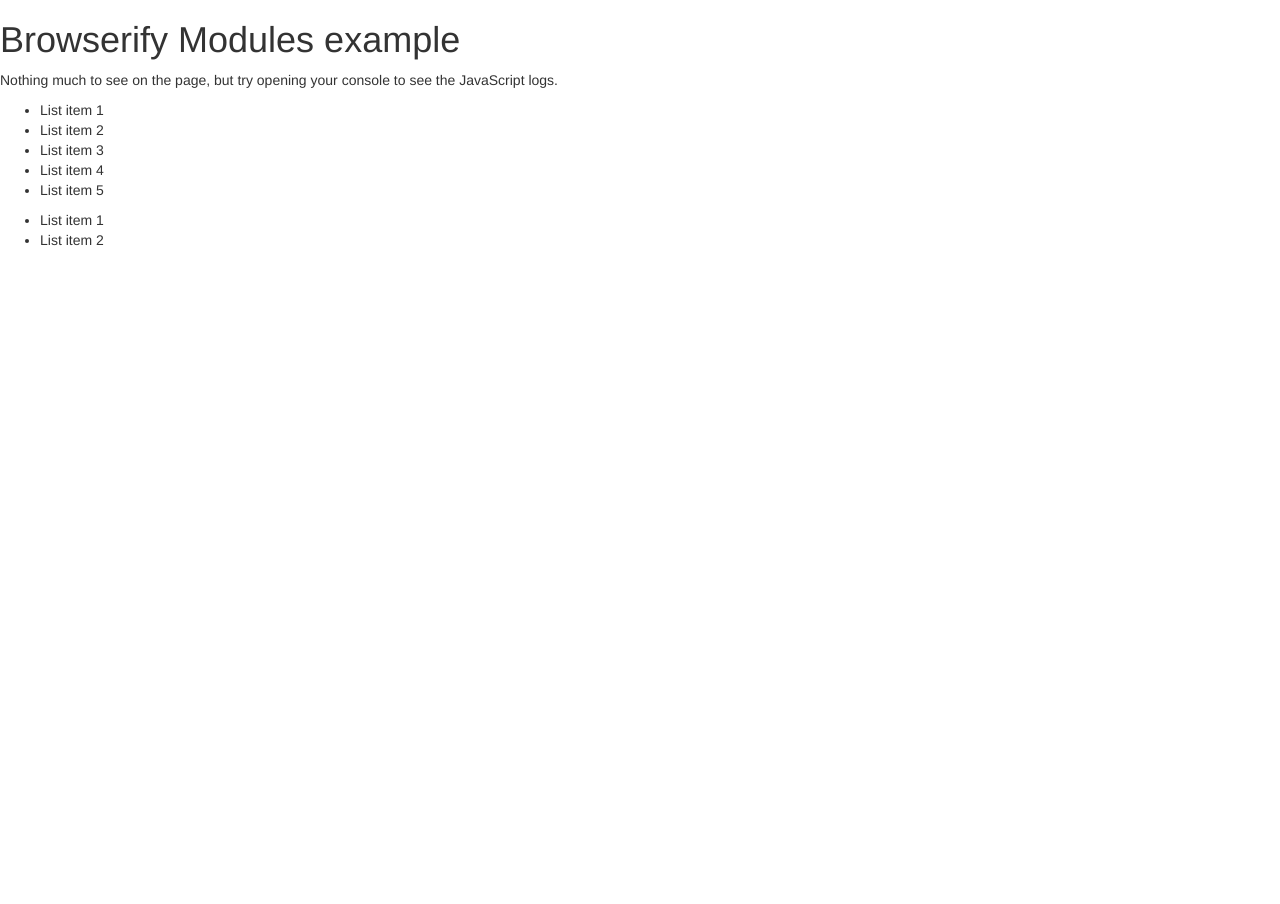
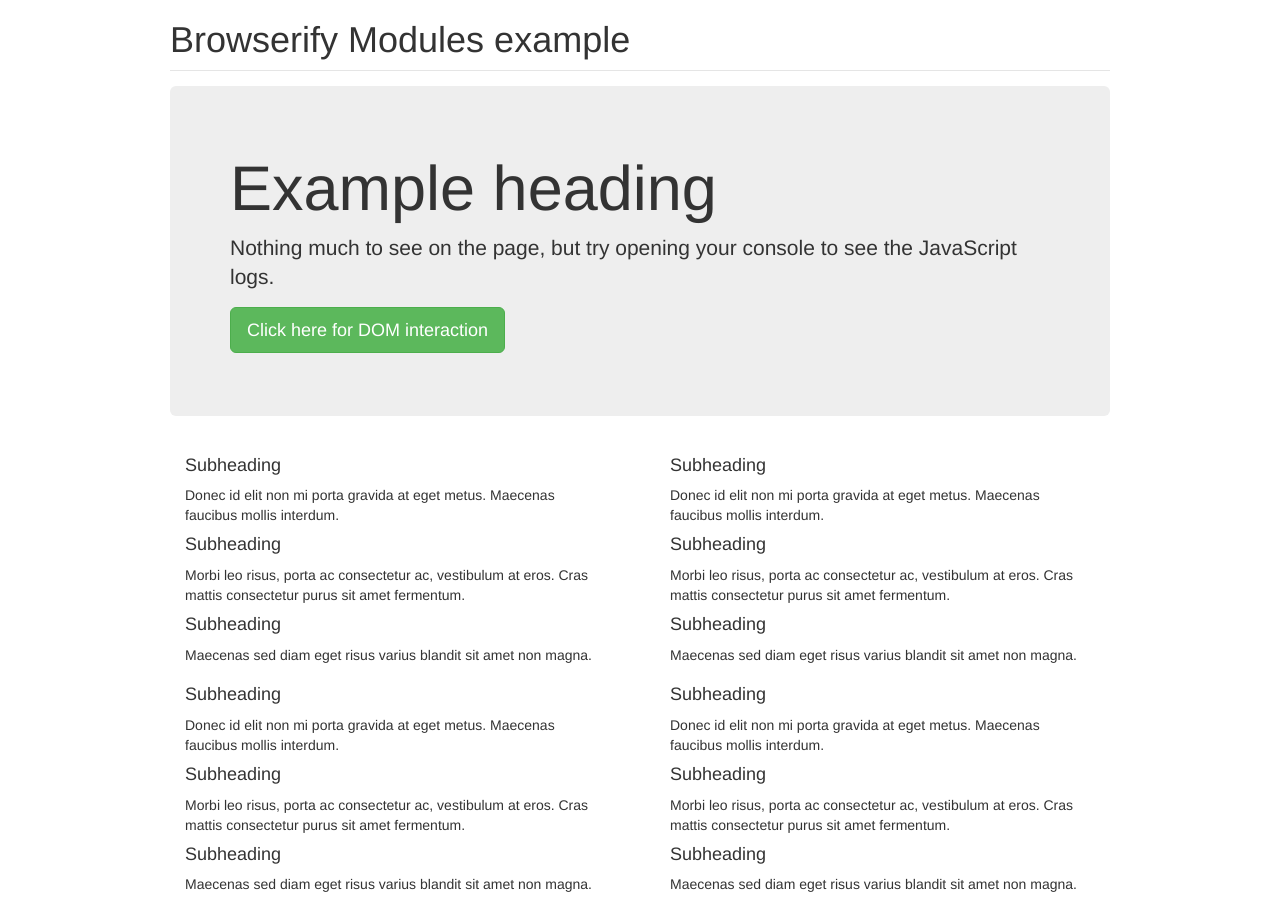
Before and after one commit to Nooshu/browserify-module-boilerplate, a website with bundled scripts: page src/index.html in a window 1280 px wide. Before the commit the page ends 800 px from the top, so only its background shows below. Built offline with nearby package versions, Linux system fonts and the light colour scheme.

Commit message:
Added a small example, updated the readme for the repo

```diff
--- a/src/index.html
+++ b/src/index.html
@@ -4,23 +4,104 @@
     <meta charset="UTF-8">
     <title>Browserify Modules Sample Page</title>
     <link rel="stylesheet" href="https://maxcdn.bootstrapcdn.com/bootstrap/3.3.7/css/bootstrap.min.css" integrity="sha384-BVYiiSIFeK1dGmJRAkycuHAHRg32OmUcww7on3RYdg4Va+PmSTsz/K68vbdEjh4u" crossorigin="anonymous">
+    <style>
+        .container {
+            margin: 0 auto;
+            max-width: 970px;
+        }
+        .header {
+            border-bottom: 1px solid #e5e5e5;
+            margin-bottom: 15px;
+        }
+        .row-padded .col-lg-6 {
+            padding-left: 30px;
+            padding-right: 30px;
+        }
+        h4 {
+            transition: transform 0.2s;
+            transform-origin: 0 0;
+        }
+        .modified h4 {
+            transform: scale(1.6) rotate(-10deg);
+            display: inline-block;
+        }
+    </style>
 </head>
 <body>
-    <h1>Browserify Modules example</h1>
-    <p>Nothing much to see on the page, but try opening your console to see the JavaScript logs.</p>
+    <div class="container">
+        <div class="header clearfix">
+            <h1>Browserify Modules example</h1>
+        </div>
 
-    <ul class="sample-module-1__list" data-behavior="js-module-hook">
-        <li>List item 1</li>
-        <li>List item 2</li>
-        <li>List item 3</li>
-        <li>List item 4</li>
-        <li>List item 5</li>
-    </ul>
+        <div class="jumbotron">
+            <h1>Example heading</h1>
+            <p class="lead">Nothing much to see on the page, but try opening your console to see the JavaScript logs.</p>
+            <p><a class="btn btn-lg btn-success" href="#" role="button" data-behavior="js-animation-trigger">Click here for DOM interaction</a></p>
+        </div>
 
-    <ul class="sample-module-1__list" data-behavior="js-module-hook">
-        <li>List item 1</li>
-        <li>List item 2</li>
-    </ul>
+        <div class="row row-padded" data-behavior="js-animate">
+            <div class="col-lg-6">
+                <h4>Subheading</h4>
+                <p>Donec id elit non mi porta gravida at eget metus. Maecenas faucibus mollis interdum.</p>
+
+                <h4>Subheading</h4>
+                <p>Morbi leo risus, porta ac consectetur ac, vestibulum at eros. Cras mattis consectetur purus sit amet fermentum.</p>
+
+                <h4>Subheading</h4>
+                <p>Maecenas sed diam eget risus varius blandit sit amet non magna.</p>
+            </div>
+
+            <div class="col-lg-6">
+                <h4>Subheading</h4>
+                <p>Donec id elit non mi porta gravida at eget metus. Maecenas faucibus mollis interdum.</p>
+
+                <h4>Subheading</h4>
+                <p>Morbi leo risus, porta ac consectetur ac, vestibulum at eros. Cras mattis consectetur purus sit amet fermentum.</p>
+
+                <h4>Subheading</h4>
+                <p>Maecenas sed diam eget risus varius blandit sit amet non magna.</p>
+            </div>
+
+            <div class="col-lg-6">
+                <h4>Subheading</h4>
+                <p>Donec id elit non mi porta gravida at eget metus. Maecenas faucibus mollis interdum.</p>
+
+                <h4>Subheading</h4>
+                <p>Morbi leo risus, porta ac consectetur ac, vestibulum at eros. Cras mattis consectetur purus sit amet fermentum.</p>
+
+                <h4>Subheading</h4>
+                <p>Maecenas sed diam eget risus varius blandit sit amet non magna.</p>
+            </div>
+
+            <div class="col-lg-6">
+                <h4>Subheading</h4>
+                <p>Donec id elit non mi porta gravida at eget metus. Maecenas faucibus mollis interdum.</p>
+
+                <h4>Subheading</h4>
+                <p>Morbi leo risus, porta ac consectetur ac, vestibulum at eros. Cras mattis consectetur purus sit amet fermentum.</p>
+
+                <h4>Subheading</h4>
+                <p>Maecenas sed diam eget risus varius blandit sit amet non magna.</p>
+            </div>
+        </div>
+
+
+            <!--<div class="col-lg-6">-->
+                <!--<ul class="sample-module-1__list" data-behavior="js-module-hook">-->
+                    <!--<li>List item 1</li>-->
+                    <!--<li>List item 2</li>-->
+                    <!--<li>List item 3</li>-->
+                    <!--<li>List item 4</li>-->
+                    <!--<li>List item 5</li>-->
+                <!--</ul>-->
+    <!---->
+                <!--<ul class="sample-module-1__list" data-behavior="js-module-hook">-->
+                    <!--<li>List item 1</li>-->
+                    <!--<li>List item 2</li>-->
+                <!--</ul>-->
+            <!--</div>-->
+
+    </div>
 
     <script src="https://ajax.googleapis.com/ajax/libs/jquery/3.1.1/jquery.min.js"></script>
     <script>window.jQuery || document.write('<script src="/js/lib/jquery.min.js"><\/script>')</script>
--- a/src/js/modules/sample-module.js
+++ b/src/js/modules/sample-module.js
@@ -4,9 +4,12 @@
 
 // Private variables
 const moduleDefaults = {
-    selector: '[data-behavior="js-module-hook"]',
+    selectors: {
+        button: '[data-behavior="js-animation-trigger"]',
+        wrappers: '[data-behavior="js-animate"]'
+    },
     states: {
-        active: 'active'
+        active: 'modified'
     }
 };
 
@@ -20,7 +23,7 @@
 
     // example of using the extend method from lodash
     moduleSettings = extend( {}, moduleDefaults, options );
-    $el = $( moduleSettings.selector );
+    $el = $( moduleSettings.selectors.wrappers );
 
     bindEvents();
 };
@@ -35,8 +38,8 @@
 
 // internal only methods
 const bindEvents = function () {
-    $el.on( 'click', function () {
-        $( this ).toggleClass( moduleDefaults.states.active );
+    $( moduleSettings.selectors.button ).on( 'click', () => {
+        $el.toggleClass( moduleDefaults.states.active );
     } );
 };
 
```
Also changed, not shown: src/js/index.js (+6 -3 lines), README.md.
